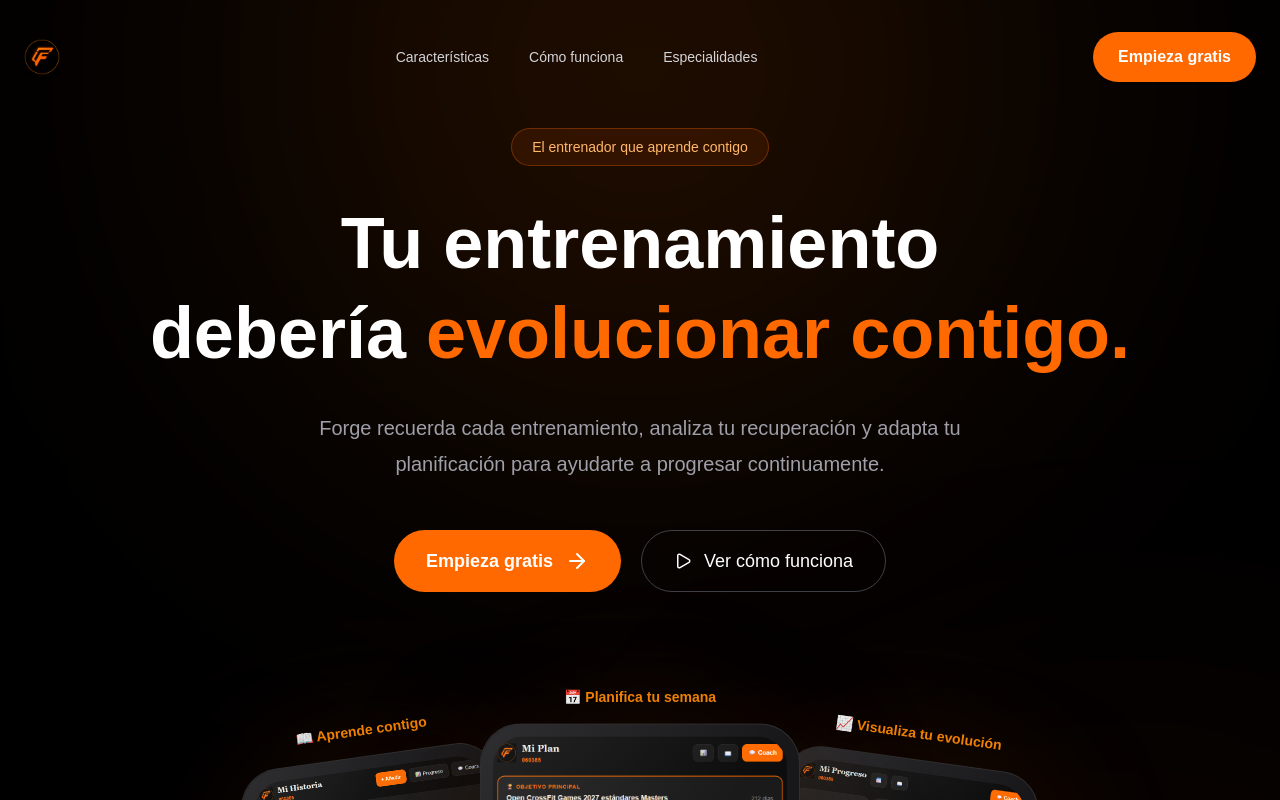
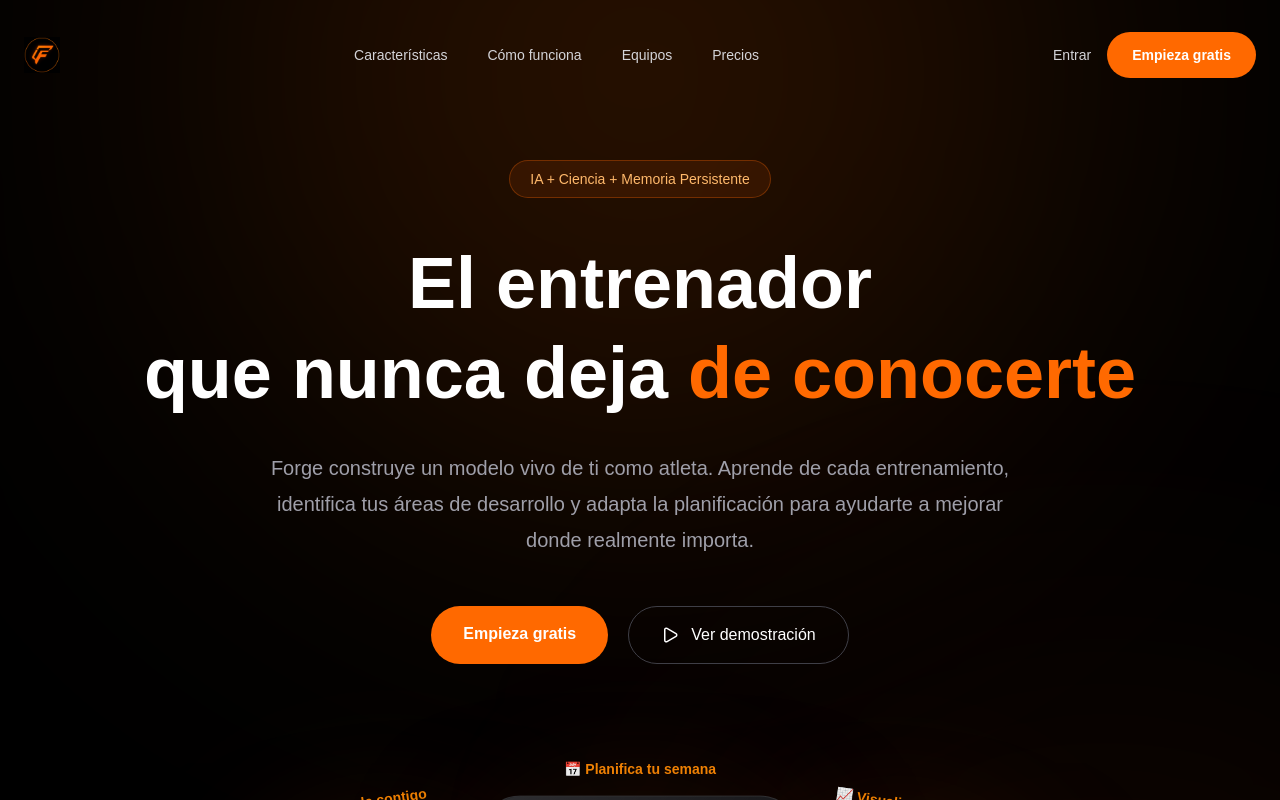
Before and after one commit to airanvlz-6/formapro, a Next.js app: page /v2 in a window 1280 px wide. Shown: the top 800 px of the page. Built offline with nearby package versions, Linux system fonts and the light colour scheme.

Commit message:
rediseñar Hero: Forge como sistema operativo del atleta

```diff
--- a/components/Hero.tsx
+++ b/components/Hero.tsx
@@ -1,73 +1,59 @@
 "use client";
 
 import { motion } from "framer-motion";
-import { ArrowRight, Play } from "lucide-react";
+import { Play } from "lucide-react";
+import Navbar from "./Navbar";
 import FloatingPhones from "./FloatingPhones";
 
 export default function Hero() {
   return (
-    <section className="relative min-h-screen overflow-hidden bg-black text-white">
+    <section className="relative overflow-hidden bg-black text-white">
 
       {/* Background */}
       <div className="absolute inset-0">
-        <div className="absolute left-1/2 top-[-280px] h-[700px] w-[700px] -translate-x-1/2 rounded-full bg-orange-500/15 blur-[180px]" />
-        <div className="absolute bottom-[-350px] right-[-150px] h-[600px] w-[600px] rounded-full bg-orange-600/10 blur-[180px]" />
+        <div className="absolute left-1/2 top-[-350px] h-[850px] w-[850px] -translate-x-1/2 rounded-full bg-orange-500/15 blur-[170px]" />
+        <div className="absolute bottom-[-250px] right-[-150px] h-[650px] w-[650px] rounded-full bg-orange-600/10 blur-[180px]" />
       </div>
 
-      <div className="relative z-10 mx-auto flex min-h-screen max-w-7xl flex-col justify-center px-6">
+      <div className="relative z-10">
+        <Navbar />
 
-        {/* NAVBAR */}
-        <nav className="absolute top-8 left-0 right-0 flex items-center justify-between px-6">
-          <img src="/logo-forge.png" alt="Forge" className="h-9 w-9 object-contain" />
-
-          <div className="hidden gap-10 text-sm text-zinc-300 lg:flex">
-            <a href="#caracteristicas">Características</a>
-            <a href="#como-funciona">Cómo funciona</a>
-            <a href="#especialidades">Especialidades</a>
-          </div>
-
-          <a href="/app" className="rounded-full border border-orange-500/30 bg-orange-500 px-6 py-3 font-semibold transition hover:bg-orange-400">
-            Empieza gratis
-          </a>
-        </nav>
-
-        {/* HERO */}
+        <div className="mx-auto max-w-7xl px-6">
+          <div className="pt-40 text-center">
             <motion.div
               initial={{ opacity: 0, y: 40 }}
               animate={{ opacity: 1, y: 0 }}
-          transition={{ duration: .8 }}
-          className="mx-auto mt-32 max-w-5xl text-center"
+              transition={{ duration: .7 }}
             >
-          <div className="mb-8 inline-flex rounded-full border border-orange-500/30 bg-orange-500/10 px-5 py-2 text-sm text-orange-300">
-            El entrenador que aprende contigo
+              <div className="inline-flex rounded-full border border-orange-500/30 bg-orange-500/10 px-5 py-2 text-sm text-orange-300">
+                IA + Ciencia + Memoria Persistente
               </div>
 
-          <h1 className="text-5xl font-bold leading-tight md:text-7xl">
-            Tu entrenamiento
+              <h1 className="mt-10 text-5xl font-bold leading-tight text-white md:text-7xl">
+                El entrenador
                 <br />
-            debería
-            <span className="text-orange-500"> evolucionar contigo.</span>
+                que nunca deja
+                <span className="text-orange-500"> de conocerte</span>
               </h1>
 
-          <p className="mx-auto mt-8 max-w-2xl text-xl leading-9 text-zinc-400">
-            Forge recuerda cada entrenamiento, analiza tu recuperación y adapta tu planificación para ayudarte a progresar continuamente.
+              <p className="mx-auto mt-8 max-w-3xl text-xl leading-9 text-zinc-400">
+                Forge construye un modelo vivo de ti como atleta. Aprende de cada entrenamiento, identifica tus áreas de desarrollo y adapta la planificación para ayudarte a mejorar donde realmente importa.
               </p>
 
-          {/* CTA */}
-          <div className="mt-12 flex flex-col justify-center gap-5 sm:flex-row">
-            <a href="/app" className="group flex items-center justify-center gap-3 rounded-full bg-orange-500 px-8 py-4 text-lg font-semibold transition hover:scale-105 hover:bg-orange-400">
+              <div className="mt-12 flex flex-wrap justify-center gap-5">
+                <a href="/app" className="rounded-full bg-orange-500 px-8 py-4 font-semibold text-white transition hover:scale-105 hover:bg-orange-400">
                   Empieza gratis
-              <ArrowRight className="transition group-hover:translate-x-1" />
                 </a>
-            <a href="#como-funciona" className="flex items-center justify-center gap-3 rounded-full border border-zinc-700 px-8 py-4 text-lg hover:border-orange-400">
+                <a href="#como-funciona" className="flex items-center gap-3 rounded-full border border-zinc-700 px-8 py-4 text-white transition hover:border-orange-400">
                   <Play size={18} />
-              Ver cómo funciona
+                  Ver demostración
                 </a>
               </div>
             </motion.div>
 
             <FloatingPhones />
-
+          </div>
+        </div>
       </div>
     </section>
   );
--- /dev/null
+++ b/components/Navbar.tsx
@@ -0,0 +1,21 @@
+export default function Navbar() {
+  return (
+    <nav className="absolute top-8 left-0 right-0 z-20 flex items-center justify-between px-6">
+      <img src="/logo-forge.png" alt="Forge" className="h-9 w-9 object-contain" />
+
+      <div className="hidden gap-10 text-sm text-zinc-300 lg:flex">
+        <a href="#caracteristicas" className="hover:text-orange-400 transition">Características</a>
+        <a href="#como-funciona" className="hover:text-orange-400 transition">Cómo funciona</a>
+        <a href="#equipos" className="hover:text-orange-400 transition">Equipos</a>
+        <a href="#precios" className="hover:text-orange-400 transition">Precios</a>
+      </div>
+
+      <div className="flex items-center gap-4">
+        <a href="/app" className="hidden sm:block text-sm text-zinc-300 hover:text-white transition">Entrar</a>
+        <a href="/app" className="rounded-full border border-orange-500/30 bg-orange-500 px-6 py-3 text-sm font-semibold transition hover:bg-orange-400">
+          Empieza gratis
+        </a>
+      </div>
+    </nav>
+  );
+}
```
Lines whose indentation alone changed are shown as unchanged.
